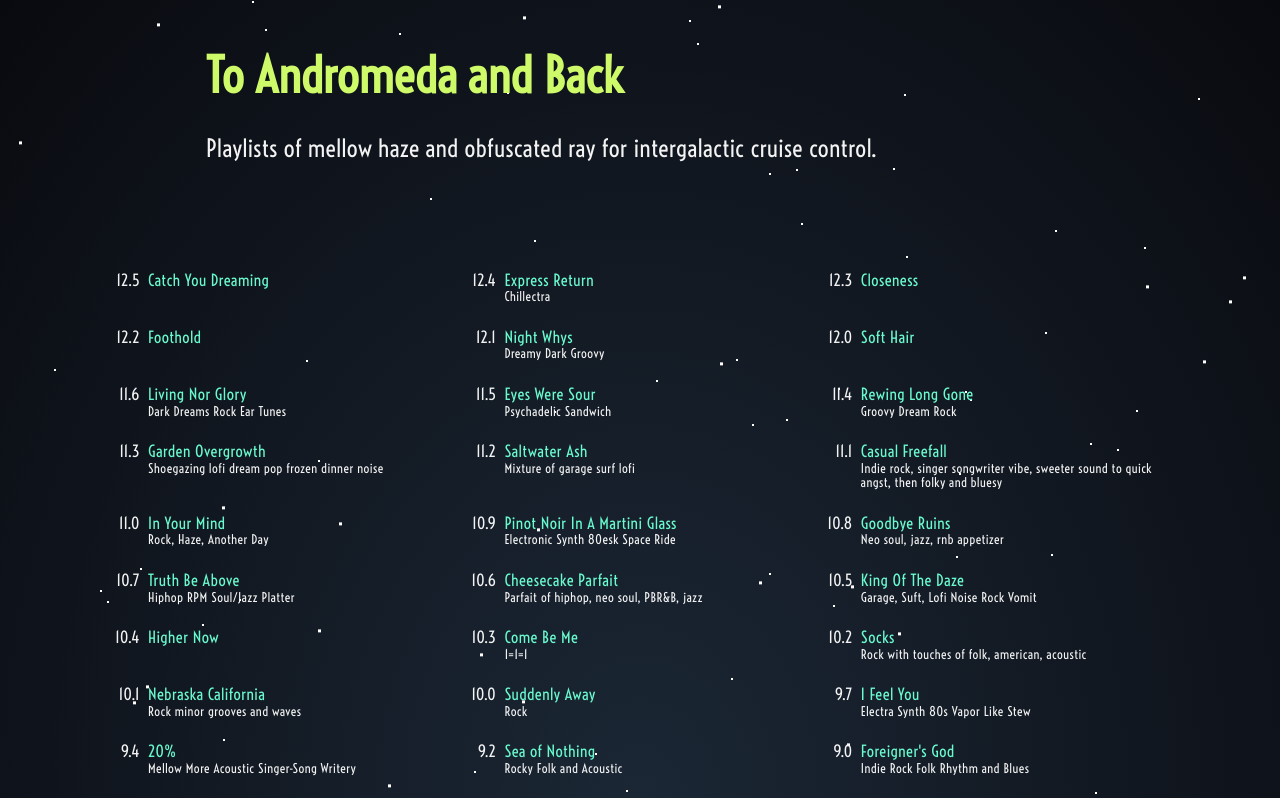
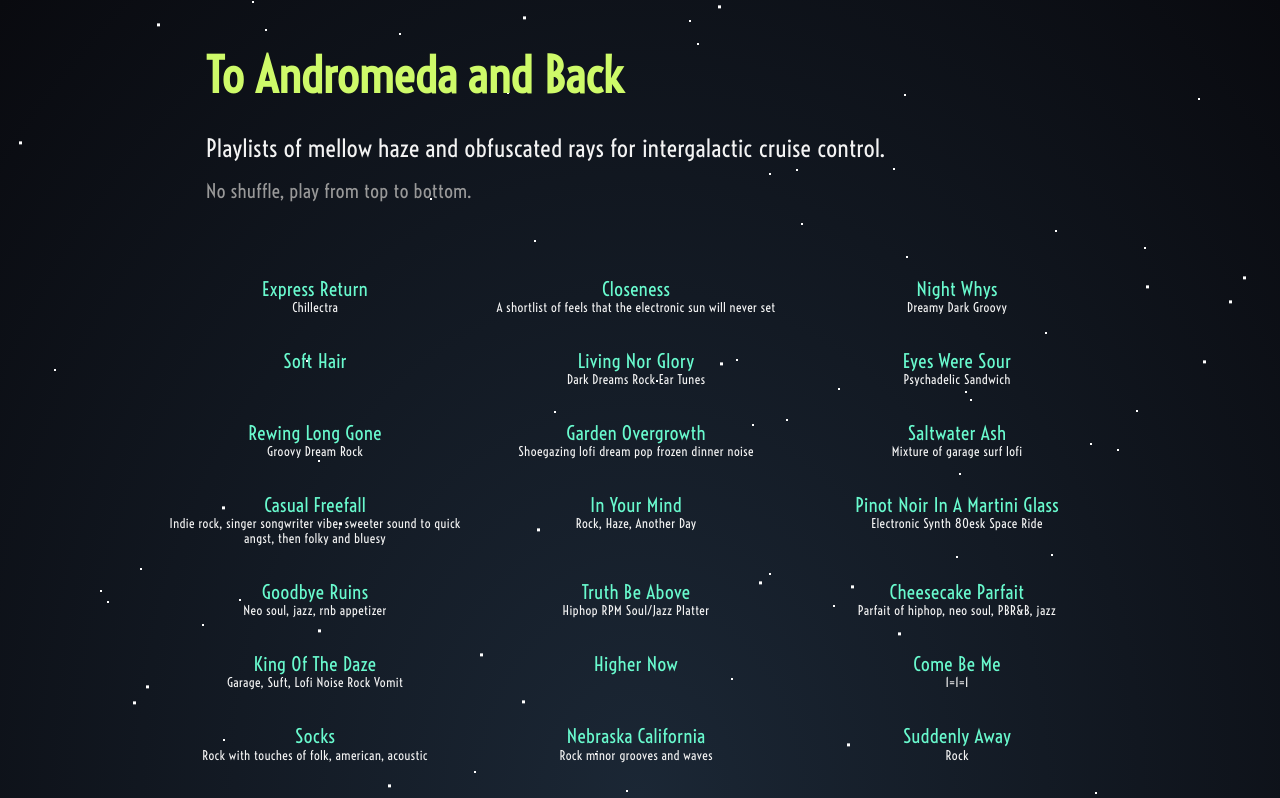
Before and after one commit to brock-noah/toandromeda-website, a React (Create React App) app: page / in a window 1280 px wide. Shown: the top 798 px of the page. Built offline with nearby package versions, Linux system fonts and the light colour scheme; what react-proptypes would draw is missing.

Commit message:
new grid layout

```diff
--- a/src/App.css
+++ b/src/App.css
@@ -8,7 +8,6 @@ h1, h2, h3, h4, h5, h6 {
 }
 
 select {
-  /*border: ;*/
 }
 
 .flex-row {
@@ -29,72 +28,69 @@ select {
   margin-right: 1rem;
 }
 
-@media (min-width: 1080px) {
-  .App_playlists {
-    margin-left: 3rem;
-    margin-right: 3rem;
-  }
-}
-
-@media (max-width: 560px) {
-  .App_playlists {
-    flex-direction: column;
-    text-align: center;
-  }
-}
-
 .App_footer {
   margin-top: 7rem;
   margin-bottom: 7rem;
   text-align: center;
 }
 
+.List_grid {
+  display: grid;
+  grid-template-columns: repeat(3, 33%);
+  grid-template-rows: auto;
+  grid-gap: 1px;
+}
+
+.List_grid-item {
+  list-style-type: none;
+}
+
 .List_list {
-  display: flex;
-  flex-wrap: wrap;
-  max-width: 1080px;
-  max-height: 100vh;
-  margin-top: 48px;
-  margin-bottom: 48px;
 }
 
 .List_list:hover .List_item {
   color: var(--text-gray);
   opacity: 0.7;
-  /*transition: opacity linear 0.1s;*/
 }
 
 .List_li {
   list-style-type: none;
-  width: 33%;
 }
 
-.List_item {
-  display: flex;
-  height: 100%;
+.List_link {
+  display: block;
+}
+
+.List_grid-item {
   border-radius: 4px;
-  padding: 12px;
+  padding: 8px;
+  text-align: center;
 }
 
 .List_list .List_item:hover {
   background-color: rgba(10,10,10,0.5);
   color: var(--text-white);
   opacity: 1;
-  /*background-image: linear-gradient(transparent, #444); */
 }
 
-/*.List_item:hover .List_item {
-  color: white;
+.List_list .List_item--active {
+  padding: 12px 0;
+  border-top: solid 3px var(--middle-gray);
 }
-*/
+
 .ListItem_version {
-  min-width: 36px;
-  text-align: right;
-  padding-right: 8px;
+  visibility: hidden;
+}
+
+.List_grid .List_item:hover .ListItem_version {
+  visibility: visible;
+}
+
+.ListItem_version {
 }
 
 .ListItem_title {
-  padding-right: 8px;
+  font-size: 1.2rem;
 }
 
 .ListItem_link {
@@ -102,5 +98,16 @@ select {
 
 .ListItem_description {
   font-size: .8rem;
-  /*color: #999;*/
 }
+
+@media (max-width: 900px) {
+  .List_grid {
+    grid-template-columns: repeat(2, 1fr);
+  }
+}
+
+@media (max-width: 720px) {
+  .List_grid {
+    grid-template-columns: 1fr;
+  }
+}
--- a/src/App.js
+++ b/src/App.js
@@ -48,19 +48,18 @@ class App extends React.Component {
           <Header />
 
           <div className="App_playlists" style={{margin: '0 auto'}}>
-              <ol className="List_list">
+            <ol className="List_grid List_list">
               {playlists.map(list =>
-                <li key={list.v} className="List_li">
-                  <Link  to={`/${list.v}`} className="opacic List_item">
-                    <span className="ListItem_version">{list.v}</span>
-                    <div>
-                      <div className="ListItem_title text-smooth-green">{list.title}</div>
-                      <div className="ListItem_description">{list.description}</div>
-                    </div>
+                <li key={list.v} className="List_li List_item List_grid-item">
+                  <Link  to={`/${list.v}`} className="opacic List_link">
+                    <div className="ListItem_version">{list.v}</div>
+                    <div className="ListItem_title text-smooth-green">{list.title}</div>
+                    <div className="ListItem_description">{list.description}</div>
                   </Link>
-                  <Route key={list.v} path={`/${list.v}`} component={props =>
+                  <Route key={list.v} path={`/${list.v}`} render={rr =>
                     <Playlist {...{
                       key: list.v,
+                      active: rr.match.isExact,
                       user,
                       ...list
                     }} />
@@ -68,7 +67,7 @@ class App extends React.Component {
                   />
                 </li>
               )}
-              </ol>
+            </ol>
 
           </div>
           <footer className="App_footer">
--- a/src/components/Header/Header.js
+++ b/src/components/Header/Header.js
@@ -7,7 +7,12 @@ function Header(props) {
     <header className="Header">
       <Link to='/'><h1>To Andromeda and Back</h1></Link>
       <p>
-        Playlists of mellow haze and obfuscated ray for intergalactic cruise control.
+        Playlists of mellow haze and obfuscated rays for intergalactic cruise control.
+      </p>
+      <p>
+        <small style={{ color: 'var(--text-gray)'}}>
+          No shuffle, play from top to bottom.
+        </small>
       </p>
     </header>
   );
--- a/src/components/Playlist/Playlist.css
+++ b/src/components/Playlist/Playlist.css
@@ -1,11 +1,10 @@
 .Playlist {
-  margin: 1rem;
+  margin-top: 1rem;
+  width: 100%;
 }
 
 .Playlist_version {
   color: var(--text-white);
-  margin-top: 14px;
-  margin-right: 14px;
 }
 
 .Playlist_name {
@@ -13,18 +12,26 @@
 }
 
 .Playlist_iframe {
-  width: 300px;
+  height: 240px;
 }
 
-@media (min-width: 560px) {
+@media (min-width: 940px) {
   .Playlist_iframe {
-    height: 380px;
+    height: 360px;
+  }
+}
+
+@media (max-width: 520px) {
+  .Playlist_iframe {
+    height: 88px;
   }
 }
 
 .Openwith {
   text-align: center;
   font-size: .9rem;
+  margin-top: 12px;
+  margin-bottom: 4px;
 }
 
 .Openwith > * {
--- a/src/components/Playlist/Playlist.js
+++ b/src/components/Playlist/Playlist.js
@@ -12,6 +12,7 @@ Playlist.propTypes = {
 
 function Playlist({
   v,
+  active,
   uri,
   title,
   description,
@@ -25,19 +26,17 @@ function Playlist({
     web: 'https://open.spotify.com/user/'+ user +'/playlist/'+ uri
   };
 
+  const className = ['Playlist', active && 'List_item--active'].filter(Boolean).join(' ')
+
   return (
-    <article className="Playlist flex-row">
-      <section className='flex-row'>
-        <h6 className="Playlist_version">{v}</h6>
-        <div>
-          <h3 className="Playlist_name">{title}</h3>
-          <p>{description}</p>
-        </div>
+    <article className={className}>
+      <section style={{display: 'none'}}>
+        <h4 className="Playlist_version">{v}</h4>
+        <h3 className="Playlist_name">{title}</h3>
+        <p>{description}</p>
       </section>
-      <div style={{marginLeft: '32px'}}>
-        <iframe className="Playlist_iframe" src={'localhost:9000'} frameBorder="0" allowTransparency="true"></iframe>
-        <OpenWith {...follow} />
-      </div>
+      <OpenWith {...follow} />
+      <iframe className="Playlist_iframe" src={iframe} frameBorder="0" allowTransparency="true"></iframe>
     </article>
   );
 }
--- a/src/data.js
+++ b/src/data.js
@@ -5,10 +5,10 @@
   // },
 
 export const playlists = {
-  '12.5': {
-    v: '12.5',
-    title: 'Catch You Dreaming',
-  },
+  // '12.5': {
+  //   v: '12.5',
+  //   title: 'Catch You Dreaming',
+  // },
   '12.4': {
     v: '12.4',
     title: 'Express Return',
@@ -17,13 +17,13 @@ export const playlists = {
   '12.3': {
     v: '12.3',
     title: 'Closeness',
-    description: '',
+    description: 'A shortlist of feels that the electronic sun will never set',
   },
-  '12.2': {
-    v: '12.2',
-    title: 'Foothold',
-    description: '',
-  },
+  // '12.2': {
+  //   v: '12.2',
+  //   title: 'Foothold',
+  //   description: '',
+  // },
   '12.1': {
     v: '12.1',
     title: 'Night Whys',
--- a/src/index.css
+++ b/src/index.css
@@ -7,6 +7,7 @@
 body {
   --text-white: #f3f3f3;
   --text-gray: #999;
+  --middle-gray: #777;
   --smooth-green: #69face;
   --lime-green: #cefa69;
   color: var(--text-white);;
@@ -56,13 +57,13 @@ p {
 }
 
 a {
-  color: var(--smooth-green);
+  color: var(--lime-green);
   text-decoration: none;
   border-bottom: 2px solid transparent;
 }
 
 a:hover {
-  border-bottom-color: var(--smooth-green);
+  border-bottom-color: var(--lime-green);
 }
 
 a.opacic {
```
